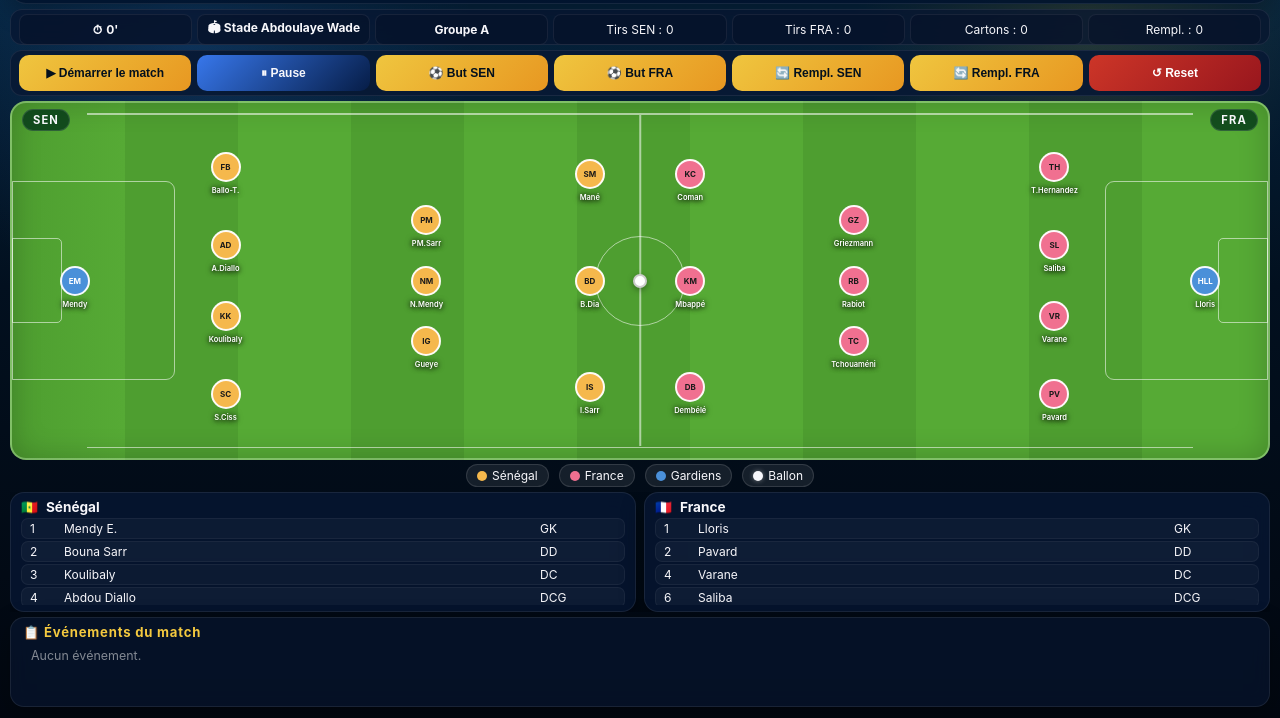
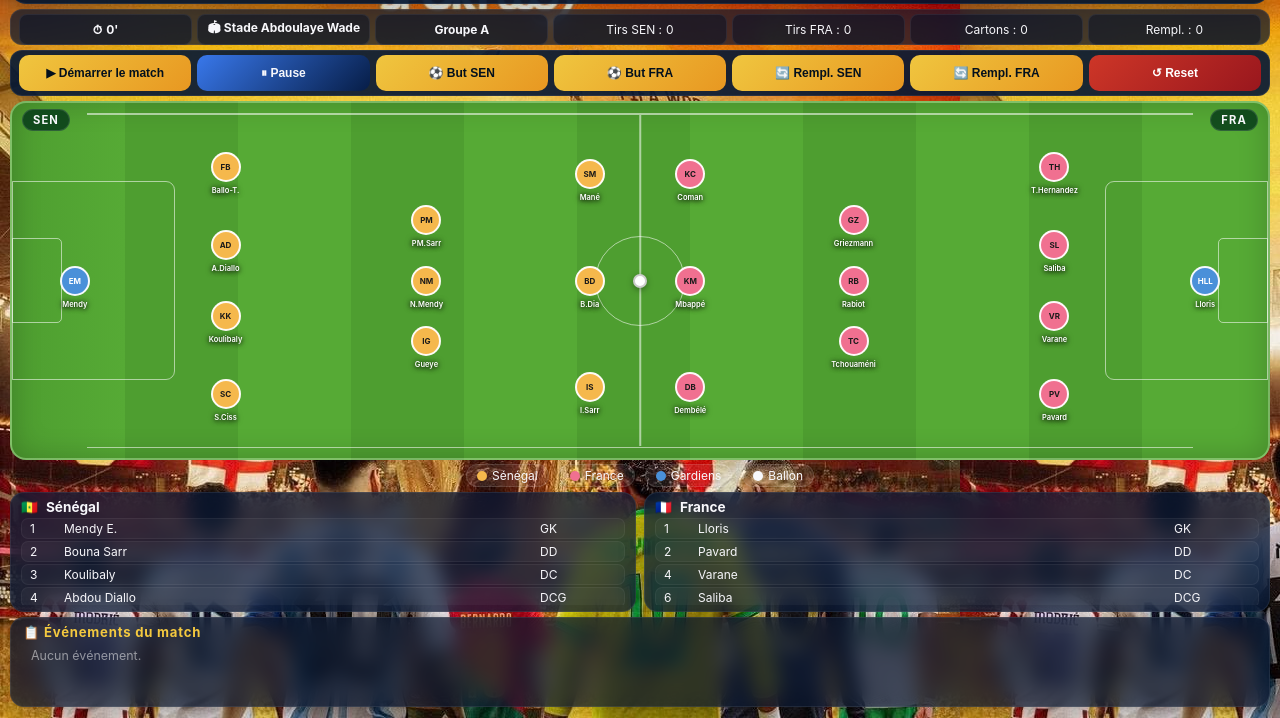
Before and after one commit to M2129/mamad, a plain HTML site: page index.html in a window 1280 px wide. Shown: the part 82-800 px from the top of the page. Drawn offline with Linux system fonts and the light colour scheme.

Commit message:
imagecdm

```diff
--- a/style.css
+++ b/style.css
@@ -23,6 +23,7 @@ html, body {
     radial-gradient(circle at 85% 12%, rgba(255,221,49,0.13), transparent 18%),
     linear-gradient(180deg, #062845 0%, #02101f 46%, #020710 100%);
   color: var(--text);
+  background-image: url(imagecdm/WhatsApp\ Image\ 2026-05-31\ at\ 22.55.32.jpeg);
 }
 
 #root {
```
Also changed, not shown: imagecdm/WhatsApp Image 2026-05-31 at 22.55.32.jpeg (added).
